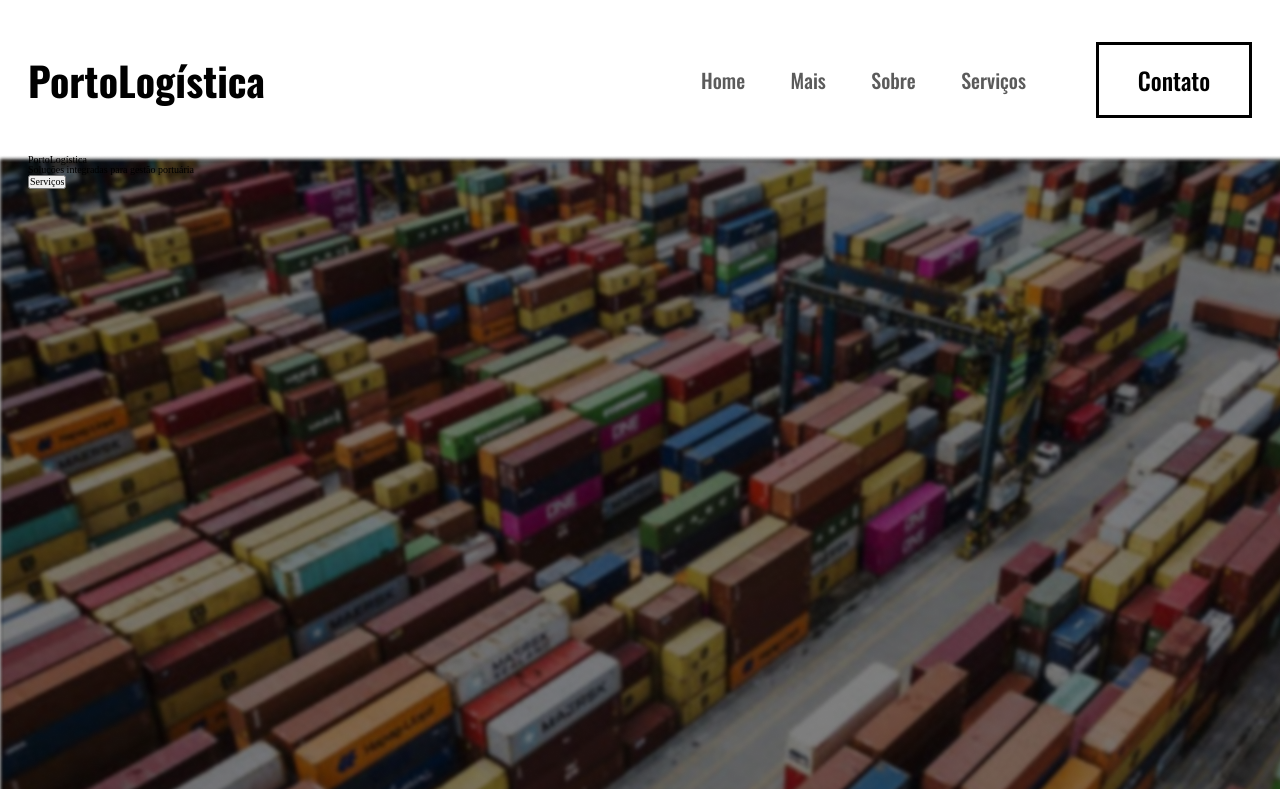
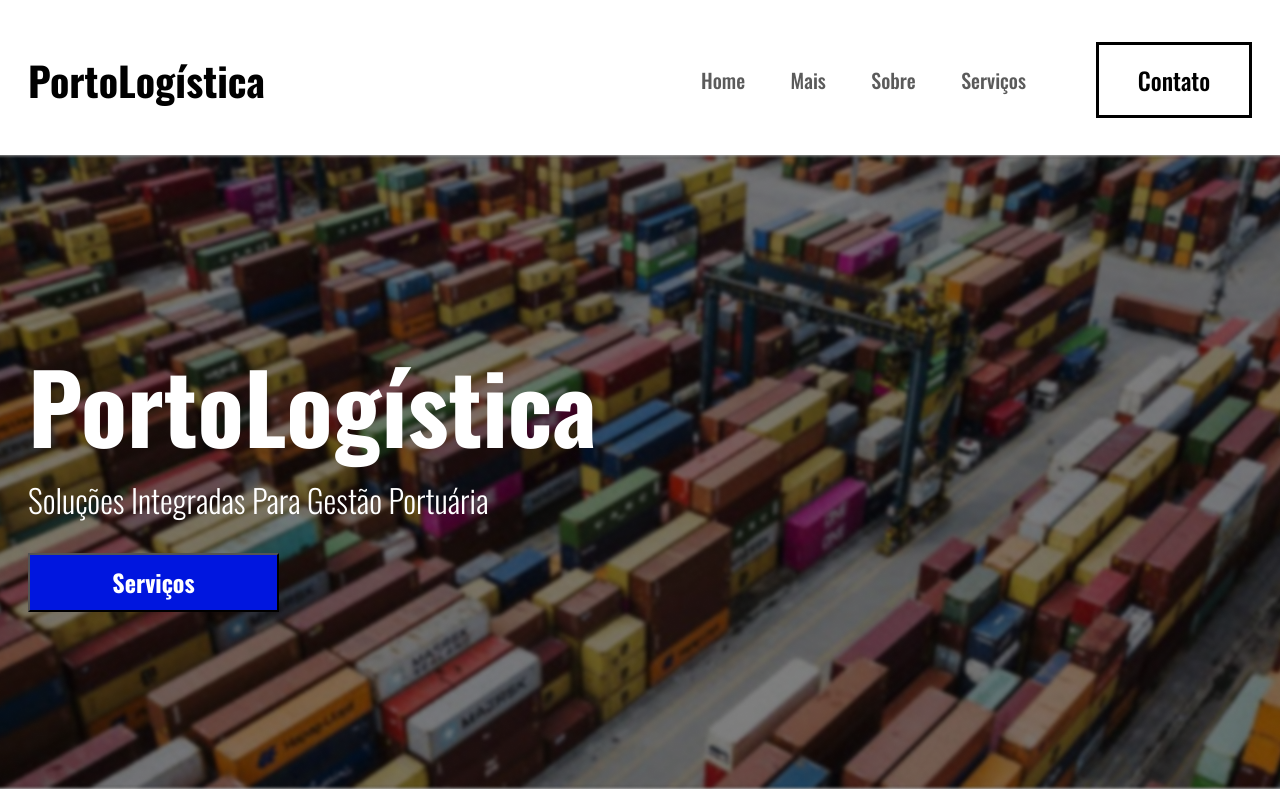
Before and after one commit to 2024-vai-na-web/desafio-02-porto-logistica, a plain HTML site: page index.html in a window 1280 px wide. Drawn offline with nearby package versions, Linux system fonts and the light colour scheme.

Commit message:
css hero desktop

```diff
--- a/css/styles.scss
+++ b/css/styles.scss
@@ -33,7 +33,6 @@ body {
 
   &__nav {
     display: flex;
-    justify-content: space-between;
 
     &-list {
       display: flex;
@@ -92,7 +91,48 @@ main {
 }
 
 .hero {
-  background-image: url('/img/hero.png');
-  object-fit: contain;
-  height: 63.4rem;
+  background: url('/img/hero.png') no-repeat;
+  background-position: center center;
+  object-fit: cover;
+
+  &__wrapper {
+    align-items: flex-start;
+    display: flex;
+    flex-flow: column;
+    height: 63.4rem;
+    justify-content: center;
+  }
+
+  &__title,
+  &__text,
+  &__buttom {
+    color: #FFF;
+    font-family: Oswald;
+    font-style: normal;
+    text-transform: capitalize;
+  }
+
+  &__title {
+    font-size: 9.6rem;
+    font-weight: 700;
+    line-height: normal;
+  }
+
+  &__text {
+    font-size: 3.2rem;
+    font-weight: 300;
+    line-height: 1.2;
+    margin-bottom: 3rem;
+  }
+
+  &__buttom {
+    background: #0016DF;
+    flex-shrink: 0;
+    font-size: 2.4rem;
+    font-weight: 700;
+    height: 5.9rem;
+    line-height: normal;
+    margin-left: 2.5rem;
+    width: 25.1rem;
+  }
 }
```
Also changed, not shown: css/styles.css, 1 other file.
